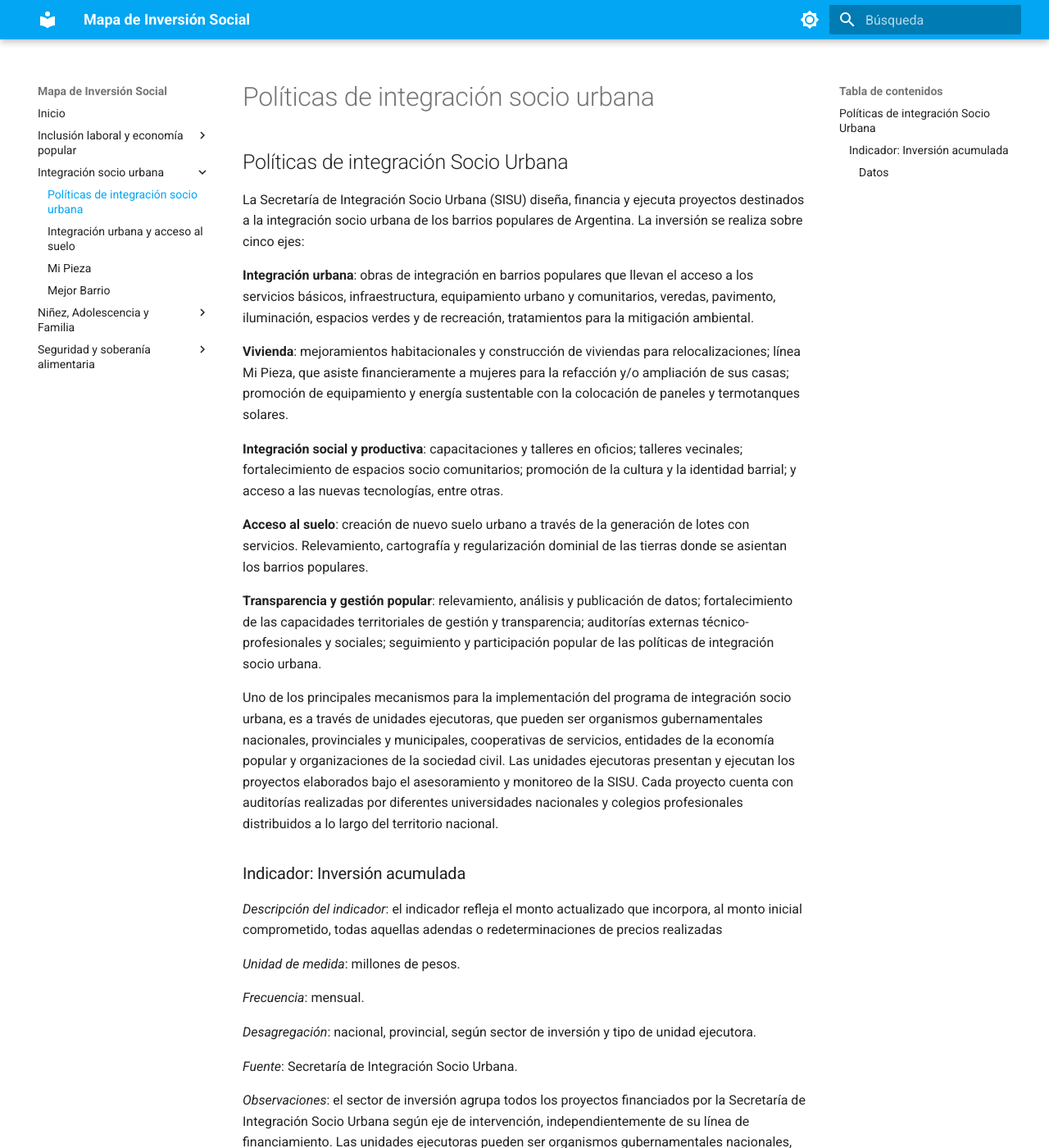
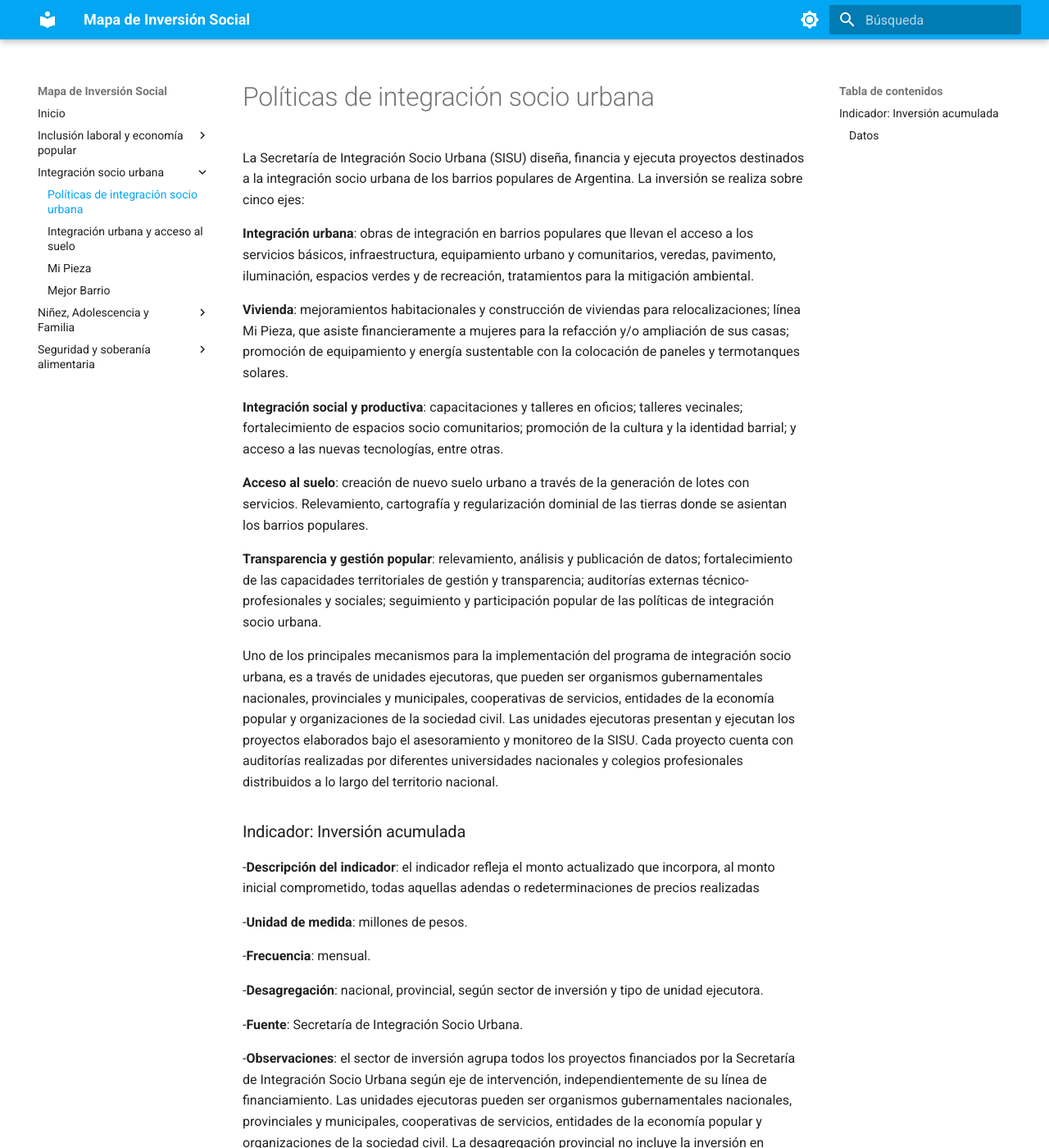
Before and after one commit to datos-desarrollosocial-nacion/metadata-mapa-de-inversion-social, an MkDocs documentation site: the page built from docs/políticas-integración-sociourbana.md, in a window 1280 px wide and 1400 px high. Shown: the whole window at 82% size. Built offline with MkDocs 1.6.1 and Material for MkDocs 9.7.7, drawn with Linux system fonts in a browser that asks for light colours.

Commit message:
Update políticas-integración-sociourbana.md

```diff
--- a/docs/políticas-integración-sociourbana.md
+++ b/docs/políticas-integración-sociourbana.md
@@ -1,4 +1,4 @@
-## Políticas de integración Socio Urbana
+# Políticas de integración socio urbana
 
 La Secretaría de Integración Socio Urbana (SISU) diseña, financia y ejecuta proyectos destinados a la integración socio urbana de los barrios populares de Argentina. La inversión se realiza  sobre cinco ejes:
 
@@ -16,17 +16,17 @@ Uno de los principales mecanismos para la implementación del programa de integr
 
 ### Indicador: Inversión acumulada
 
-*Descripción del indicador*: el indicador refleja el monto actualizado que incorpora, al monto inicial comprometido, todas aquellas adendas o redeterminaciones de precios realizadas
+-**Descripción del indicador**: el indicador refleja el monto actualizado que incorpora, al monto inicial comprometido, todas aquellas adendas o redeterminaciones de precios realizadas
 
-*Unidad de medida*: millones de pesos.
+-**Unidad de medida**: millones de pesos.
 
-*Frecuencia*: mensual.
+-**Frecuencia**: mensual.
 
-*Desagregación*: nacional, provincial, según sector de inversión y tipo de unidad ejecutora.
+-**Desagregación**: nacional, provincial, según sector de inversión y tipo de unidad ejecutora.
 
-*Fuente*: Secretaría de Integración Socio Urbana.
+-**Fuente**: Secretaría de Integración Socio Urbana.
 
-*Observaciones*:
+-**Observaciones**:
 el sector de inversión agrupa todos los proyectos financiados por la Secretaría de Integración Socio Urbana según  eje de intervención, independientemente de su línea de financiamiento.
 Las unidades ejecutoras pueden ser organismos gubernamentales nacionales, provinciales y municipales, cooperativas de servicios, entidades de la economía popular y organizaciones de la sociedad civil.
 La desagregación provincial no incluye la inversión en proyectos que alcanzan la totalidad del territorio nacional o con alcance simultáneo en varias provincias.
```
